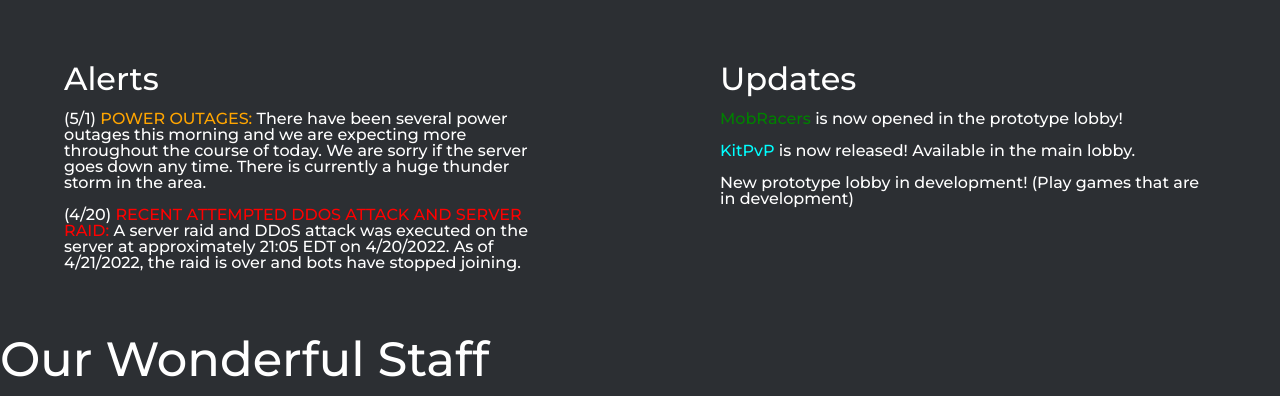
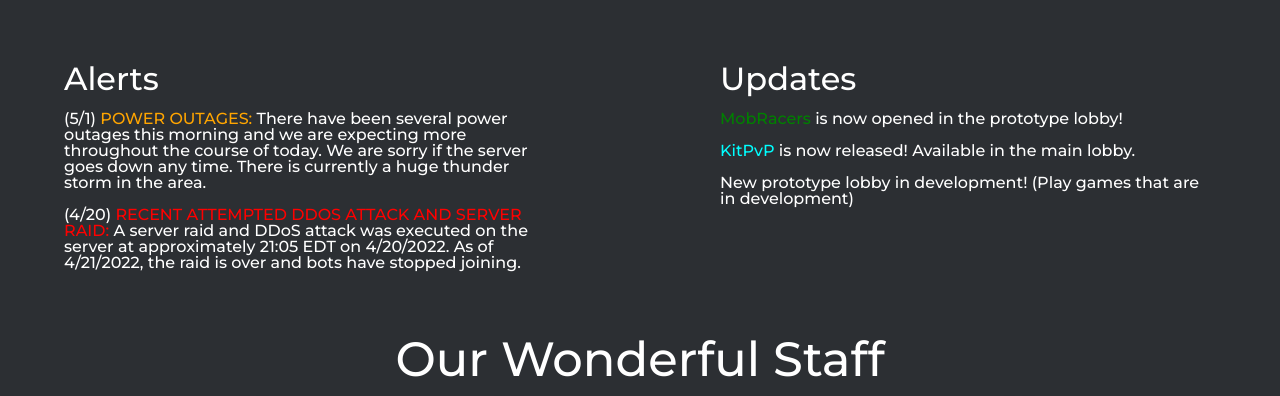
Before and after one commit to MLG-Land/mlgland.net, a PHP site: page /index.html in a window 1280 px wide. Shown: the part 801-1197 px from the top of the page. Run offline with PHP 8.4, Linux system fonts and the light colour scheme.

Commit message:
Update main.css

```diff
--- a/main.css
+++ b/main.css
@@ -22,6 +22,12 @@ time, mark, audio, video {
 	font-size: 100%;
 	font: inherit;
 	vertical-align: baseline;
+}
+
+.center {
+	text-align: center;
+	align-items: center;
+	justify-content: center;
 }
 
 h1 {
```
